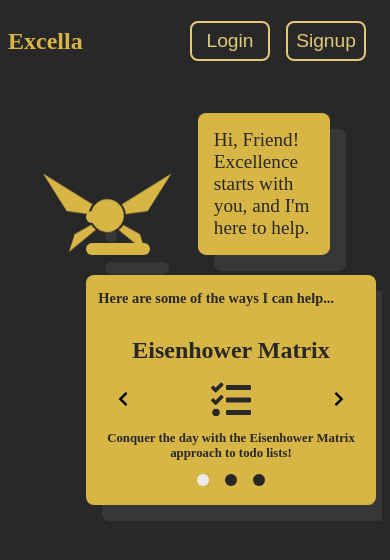
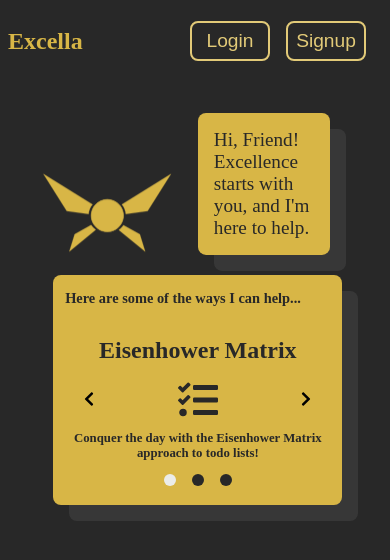
Before and after one commit to AshisPatel/excella, a React (Create React App) app in the folder client/: page / in a window 390 px wide. Shown: the top 560 px of the page. Built offline with nearby package versions, Linux system fonts and the light colour scheme.

Commit message:
Make info box responsive at low resolutions

```diff
--- a/client/src/pages/Home/index.js
+++ b/client/src/pages/Home/index.js
@@ -59,8 +59,8 @@ const Home = () => {
                 </div>
             </div>
             <div className="row">
-                <div className="col-2 col-md-3"></div>
-                <div className=" col-8 col-md-6 info-bubble">
+                <div className="col-1 col-md-3"></div>
+                <div className="col-8 col-md-6 info-bubble">
                     <p>Here are some of the ways I can help...</p>
                     <h1>{currentFeature.name}</h1>
                     <div className="info-content">
--- a/client/src/pages/Home/style.css
+++ b/client/src/pages/Home/style.css
@@ -50,6 +50,7 @@
 }
 
 .info-bubble {
+  opacity: 0;
   background-color: #D8B646;
   color: #282828;
   border-radius: 0.5rem;
@@ -61,8 +62,8 @@
   justify-content: space-between;
   align-items: center;
   position: relative;
-  -webkit-animation: fade-in 0.5s 0.5s linear forwards;
-          animation: fade-in 0.5s 0.5s linear forwards;
+  -webkit-animation: fade-in 0.75s 0.75s linear forwards;
+          animation: fade-in 0.75s 0.75s linear forwards;
 }
 .info-bubble .info-icon {
   font-size: 5rem;
@@ -143,8 +144,8 @@
 }
 
 .speech-bubble-fade-in {
-  -webkit-animation: hover-2 5s linear infinite, fade-in 0.5s linear forwards;
-          animation: hover-2 5s linear infinite, fade-in 0.5s linear forwards;
+  -webkit-animation: hover-2 5s linear infinite, fade-in 0.75s linear forwards;
+          animation: hover-2 5s linear infinite, fade-in 0.75s linear forwards;
 }
 
 .speech-bubble-fade-out {
@@ -290,7 +291,7 @@
     width: 0.5rem;
   }
 }
-@media screen and (max-width: 500px) {
+@media screen and (max-width: 700px) {
   .speech-bubble {
     font-size: 1.2rem;
   }
@@ -313,6 +314,12 @@
   }
   .info-bubble .info-icon {
     font-size: 2.5rem;
+  }
+  .info-bubble::before {
+    display: none;
+  }
+  .info-bubble::after {
+    display: none;
   }
 
   .info-content button {
--- a/client/src/pages/Home/style.scss
+++ b/client/src/pages/Home/style.scss
@@ -56,6 +56,7 @@ $light-gold: #E2CA78;
 }
 
 .info-bubble {
+    opacity: 0;
     background-color: $gold;
     color: $black;
     border-radius: 0.5rem;
@@ -67,7 +68,7 @@ $light-gold: #E2CA78;
     justify-content: space-between;
     align-items: center;
     position: relative;
-    animation: fade-in 0.5s 0.5s linear forwards;
+    animation: fade-in 0.75s 0.75s linear forwards;
     & .info-icon {
         font-size: 5rem;
     }
@@ -151,7 +152,7 @@ $light-gold: #E2CA78;
 }
 
 .speech-bubble-fade-in {
-    animation: hover-2 5s linear infinite, fade-in 0.5s linear forwards;
+    animation: hover-2 5s linear infinite, fade-in 0.75s linear forwards;
 }
 
 .speech-bubble-fade-out {
@@ -238,8 +239,8 @@ $light-gold: #E2CA78;
         }
     }
 }
-
-@media screen and (max-width: 500px) {
+// this used to be 500
+@media screen and (max-width: 700px) {
     .speech-bubble {
         font-size: 1.2rem;
         &::before {
@@ -265,6 +266,12 @@ $light-gold: #E2CA78;
 
         & .info-icon {
             font-size: 2.5rem;
+        }
+        &::before {
+            display: none;
+        }
+        &::after{
+           display: none;
         }
     }
 
```
Also changed, not shown: 1 other file (tests, documents, lock files or other folders).
